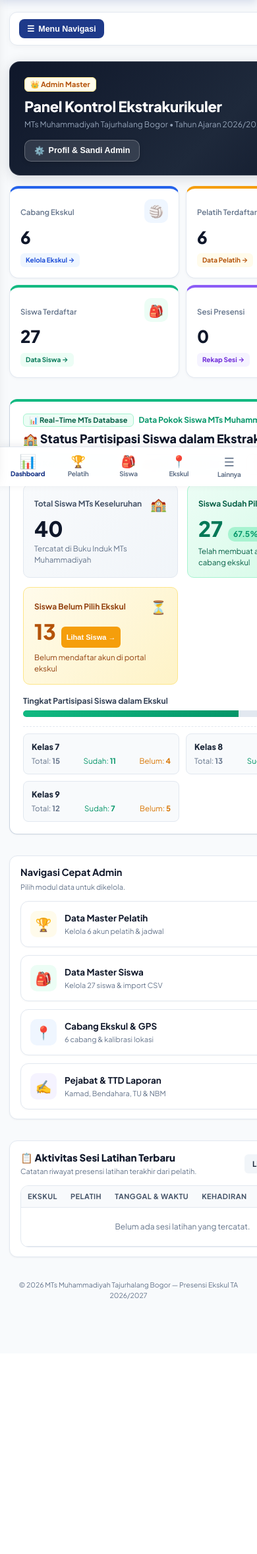
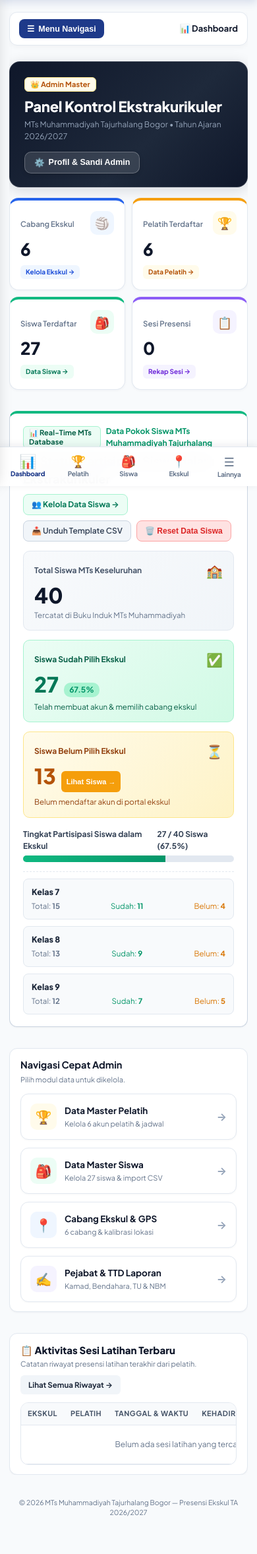
Before and after one commit to kamadmtsmtajurhalang-dot/ekskul-pastand, a Flask app: page /admin in a window 390 px wide; the page is wider, and only the part inside the window is pictured. Shown: the part 107-2463 px from the top of that part at 66% size. Before the commit the page ends 2077 px from the top of that part, so only its background shows below. Run offline with Flask 3, Linux system fonts and the light colour scheme; a user stored in the database is signed in; data comes from the database, SQL or seed files in the repository; data that the repository does not hold is empty.

Commit message:
fix(mobile): lock viewport to vertical scroll only on Admin Master and Pelatih pages

```diff
--- a/static/style.css
+++ b/static/style.css
@@ -16,8 +16,18 @@
     --shadow: 0 4px 6px -1px rgba(0, 0, 0, 0.05), 0 2px 4px -2px rgba(0, 0, 0, 0.05);
 }
 
-* {
+html {
     box-sizing: border-box;
+    width: 100%;
+    max-width: 100vw;
+    overflow-x: hidden;
+    position: relative;
+    -webkit-text-size-adjust: 100%;
+    -webkit-overflow-scrolling: touch;
+}
+
+*, *:before, *:after {
+    box-sizing: inherit;
     margin: 0;
     padding: 0;
     -webkit-tap-highlight-color: transparent;
@@ -36,6 +46,11 @@ body {
     padding-bottom: 40px;
     -webkit-font-smoothing: antialiased;
     -moz-osx-font-smoothing: grayscale;
+    width: 100%;
+    max-width: 100vw;
+    overflow-x: hidden;
+    position: relative;
+    -webkit-overflow-scrolling: touch;
 }
 
 /* Header & Navigation */
@@ -195,10 +212,19 @@ body {
     max-width: 1140px !important;
 }
 
+@media (max-width: 1140px) {
+    .main-admin, .header-admin {
+        max-width: 100% !important;
+    }
+}
+
 .screen-wrapper {
     display: flex;
     flex-direction: column;
     gap: 12px;
+    width: 100%;
+    max-width: 100%;
+    box-sizing: border-box;
 }
 
 /* Cards */
@@ -209,6 +235,9 @@ body {
     border: 1px solid var(--border);
     box-shadow: 0 1px 3px 0 rgba(15, 23, 42, 0.04), 0 1px 2px -1px rgba(15, 23, 42, 0.04);
     transition: border-color 0.15s ease, box-shadow 0.15s ease;
+    width: 100%;
+    max-width: 100%;
+    box-sizing: border-box;
 }
 
 @media (max-width: 640px) {
@@ -950,9 +979,13 @@ code {
 
 /* Tables */
 .table-responsive {
+    width: 100%;
+    max-width: 100%;
     overflow-x: auto;
     -webkit-overflow-scrolling: touch;
     border-radius: 10px;
+    box-sizing: border-box;
+    display: block;
 }
 
 .data-table {
@@ -1570,6 +1621,9 @@ code {
     gap: 20px;
     align-items: flex-start;
     margin-top: 4px;
+    width: 100%;
+    max-width: 100%;
+    box-sizing: border-box;
 }
 
 /* Sidebar on Desktop */
@@ -1692,9 +1746,12 @@ code {
 .admin-content-area {
     flex: 1;
     min-width: 0;
+    max-width: 100%;
+    width: 100%;
     display: flex;
     flex-direction: column;
     gap: 16px;
+    box-sizing: border-box;
 }
 
 /* Mobile Toggle Bar */
@@ -1735,26 +1792,42 @@ code {
     .admin-layout-wrapper {
         flex-direction: column;
         gap: 8px;
+        width: 100%;
+        max-width: 100%;
+        overflow-x: hidden;
+    }
+
+    .admin-content-area {
+        width: 100%;
+        max-width: 100%;
+        overflow-x: hidden;
     }
 
     .admin-mobile-toggle-bar {
         display: flex;
+        width: 100%;
+        max-width: 100%;
+        box-sizing: border-box;
     }
 
     .admin-sidebar {
         position: fixed;
         top: 0;
-        left: -300px;
+        left: 0;
         width: 280px;
+        max-width: 85vw;
         height: 100vh;
         z-index: 1050;
         border-radius: 0 16px 16px 0;
         background: #FFFFFF;
         box-shadow: 6px 0 25px rgba(0, 0, 0, 0.25);
         overflow-y: auto;
+        transform: translateX(-105%);
+        transition: transform 0.25s ease;
     }
 
     .admin-sidebar.open {
+        transform: translateX(0);
         left: 0;
     }
 
@@ -1781,10 +1854,16 @@ code {
 
     .mobile-bottom-nav {
         display: flex !important;
+        width: 100%;
+        max-width: 100vw;
+        box-sizing: border-box;
     }
 
     .mobile-ekskul-switcher-strip {
         display: flex !important;
+        width: 100%;
+        max-width: 100%;
+        box-sizing: border-box;
     }
 
     .data-table th, .data-table td {
@@ -1963,3 +2058,68 @@ code {
     color: var(--muted);
     padding: 0 16px;
 }
+
+/* Session Card & Attendance Summary for Riwayat */
+.attendance-summary-row {
+    display: flex;
+    flex-wrap: wrap;
+    gap: 6px;
+    margin: 10px 0;
+    align-items: center;
+}
+
+.att-stat {
+    font-size: 11px;
+    font-weight: 700;
+    padding: 3px 8px;
+    border-radius: 6px;
+    white-space: nowrap;
+}
+
+.stat-hadir { background: #DCFCE7; color: #166534; border: 1px solid #BBF7D0; }
+.stat-izin  { background: #FEF3C7; color: #92400E; border: 1px solid #FDE68A; }
+.stat-sakit { background: #DBEAFE; color: #1E40AF; border: 1px solid #BFDBFE; }
+.stat-alpa  { background: #FEE2E2; color: #991B1B; border: 1px solid #FECACA; }
+.stat-total { background: #F1F5F9; color: #334155; border: 1px solid #E2E8F0; }
+
+.session-info-grid {
+    display: flex;
+    flex-wrap: wrap;
+    gap: 8px 16px;
+    margin: 10px 0;
+    font-size: 12px;
+}
+
+/* =========================================================
+   STRICT MOBILE HORIZONTAL LOCK (Viewport Protection)
+   ========================================================= */
+@media (max-width: 768px) {
+    html, body {
+        overflow-x: hidden !important;
+        max-width: 100vw !important;
+        position: relative !important;
+        width: 100% !important;
+    }
+
+    .main-container,
+    .main-admin,
+    .admin-layout-wrapper,
+    .admin-content-area,
+    .screen-wrapper,
+    .card {
+        max-width: 100% !important;
+        width: 100% !important;
+        box-sizing: border-box !important;
+    }
+
+    img, video, iframe, canvas {
+        max-width: 100% !important;
+        height: auto;
+    }
+
+    /* Wrap flex rows cleanly */
+    .admin-hero-card > div,
+    .page-title-box > div {
+        flex-wrap: wrap !important;
+    }
+}
--- a/static/sw.js
+++ b/static/sw.js
@@ -1,5 +1,5 @@
 // Service Worker - Presensi Ekskul MTs Muhammadiyah Tajurhalang
-const CACHE_NAME = 'presensi-ekskul-v1';
+const CACHE_NAME = 'presensi-ekskul-v2';
 const STATIC_ASSETS = [
   '/',
   '/static/style.css',
--- a/templates/admin_dashboard.html
+++ b/templates/admin_dashboard.html
@@ -401,7 +401,7 @@
      MODAL DAFTAR SISWA BELUM PILIH EKSKUL
      ========================================================= -->
 <div id="modalSiswaBelumPilih" class="modal-overlay" style="display: none;">
-    <div class="modal-card modal-card-lg" style="border-top: 4px solid #F59E0B; max-width: 680px; width: 95%;">
+    <div class="modal-card modal-card-lg" style="border-top: 4px solid #F59E0B; max-width: min(680px, calc(100vw - 24px)); width: 100%;">
         <div class="modal-header-row">
             <div>
                 <h3 class="modal-title" style="margin: 0; font-size: 16px; font-weight: 800; color: #B45309;">
@@ -414,7 +414,7 @@
             <button type="button" class="modal-close-btn" onclick="closeModalSiswaBelumPilih()">&times;</button>
         </div>
 
-        <div style="max-height: 380px; overflow-y: auto; margin: 14px 0; border: 1px solid #E2E8F0; border-radius: 8px;">
+        <div class="table-responsive" style="max-height: 380px; overflow-y: auto; overflow-x: auto; -webkit-overflow-scrolling: touch; margin: 14px 0; border: 1px solid #E2E8F0; border-radius: 8px;">
             <table class="data-table" style="margin: 0;">
                 <thead>
                     <tr style="background: #FFFBEB;">
@@ -475,7 +475,7 @@
      MODAL KONFIRMASI HAPUS SELURUH DATA SISWA (RESET TOTAL)
      ========================================================= -->
 <div id="modalDeleteAllMasterSiswa" class="modal-overlay" style="display: none;">
-    <div class="modal-card modal-card-md" style="border-top: 4px solid #DC2626; max-width: 530px;">
+    <div class="modal-card modal-card-md" style="border-top: 4px solid #DC2626; max-width: min(530px, calc(100vw - 24px)); width: 100%;">
         <div class="modal-header-row">
             <h3 class="modal-title" style="margin: 0; font-size: 16px; font-weight: 800; color: #991B1B;">
                 🚨 Hapus Seluruh Data Siswa (Reset Total)
--- a/templates/admin_pejabat.html
+++ b/templates/admin_pejabat.html
@@ -34,7 +34,7 @@
 </div>
 
 <form action="/admin/pejabat/simpan" method="POST" id="formPejabat">
-    <div style="display: grid; grid-template-columns: repeat(auto-fit, minmax(320px, 1fr)); gap: 16px; margin-bottom: 20px;">
+    <div style="display: grid; grid-template-columns: repeat(auto-fit, minmax(min(100%, 280px), 1fr)); gap: 16px; margin-bottom: 20px;">
 
         <!-- CARD 1: KEPALA MADRASAH (KAMAD) -->
         <div class="card" style="border-top: 4px solid #1E3A8A; background: #FFFFFF; border-radius: 12px; padding: 18px 20px;">
@@ -206,8 +206,8 @@
     </div>
 
     <!-- Kotak Tanda Tangan Simulasi (Sesuai Kertas A4 Laporan Bulanan) -->
-    <div style="background: #FFFFFF; border: 1px solid #94A3B8; border-radius: 8px; padding: 24px; box-shadow: inset 0 0 10px rgba(0,0,0,0.02); font-family: Arial, sans-serif; font-size: 11.5px; line-height: 1.4;">
-        <table style="width: 100%; border-collapse: collapse; text-align: center;">
+    <div class="table-responsive" style="background: #FFFFFF; border: 1px solid #94A3B8; border-radius: 8px; padding: 16px; box-shadow: inset 0 0 10px rgba(0,0,0,0.02); font-family: Arial, sans-serif; font-size: 11.5px; line-height: 1.4; overflow-x: auto; -webkit-overflow-scrolling: touch;">
+        <table style="width: 100%; min-width: 480px; border-collapse: collapse; text-align: center;">
             <!-- Baris 1: Pelatih & Waka Kesiswaan -->
             <tr>
                 <td style="width: 50%; padding: 8px 16px; vertical-align: top;">
--- a/templates/admin_pelatih.html
+++ b/templates/admin_pelatih.html
@@ -63,7 +63,7 @@
                 Cabang Ekskul yang Diampu <span class="req">*</span>
                 <small style="color: #2563EB; font-weight: 700;">(Bisa centang lebih dari 1 jika guru memegang beberapa ekskul)</small>
             </label>
-            <div style="display: grid; grid-template-columns: repeat(auto-fill, minmax(200px, 1fr)); gap: 8px; margin-top: 6px; background: #F8FAFC; border: 1px solid #CBD5E1; padding: 12px; border-radius: 8px;">
+            <div style="display: grid; grid-template-columns: repeat(auto-fill, minmax(min(100%, 180px), 1fr)); gap: 8px; margin-top: 6px; background: #F8FAFC; border: 1px solid #CBD5E1; padding: 12px; border-radius: 8px;">
                 {% for e in ekskul_list %}
                 <label style="display: flex; align-items: center; gap: 8px; background: white; border: 1px solid #E2E8F0; padding: 8px 10px; border-radius: 6px; cursor: pointer; font-size: 13px; font-weight: 600;">
                     <input type="checkbox" name="ekskul_ids" value="{{ e.id }}" style="width: 16px; height: 16px; cursor: pointer;">
@@ -204,7 +204,7 @@
 
             <div class="form-group">
                 <label class="form-label" style="font-weight: 700;">Centang Cabang Ekskul yang Dipegang <span class="req">*</span></label>
-                <div style="display: grid; grid-template-columns: repeat(auto-fill, minmax(200px, 1fr)); gap: 8px; margin-top: 6px; max-height: 260px; overflow-y: auto; padding: 6px; background: #F8FAFC; border: 1px solid #E2E8F0; border-radius: 8px;">
+                <div style="display: grid; grid-template-columns: repeat(auto-fill, minmax(min(100%, 180px), 1fr)); gap: 8px; margin-top: 6px; max-height: 260px; overflow-y: auto; padding: 6px; background: #F8FAFC; border: 1px solid #E2E8F0; border-radius: 8px;">
                     {% for e in ekskul_list %}
                     <label style="display: flex; align-items: center; gap: 8px; background: white; border: 1px solid #CBD5E1; padding: 8px 10px; border-radius: 6px; cursor: pointer; font-size: 12.5px; font-weight: 600;">
                         <input type="checkbox" name="ekskul_ids" class="chk-edit-ekskul" value="{{ e.id }}" style="width: 16px; height: 16px; cursor: pointer;">
--- a/templates/admin_siswa.html
+++ b/templates/admin_siswa.html
@@ -260,7 +260,7 @@
      MODAL EDIT DATA SISWA (MASTER POKOK & AKUN TERHUBUNG)
      ========================================================= -->
 <div id="modalEditMasterSiswa" class="modal-overlay" style="display: none;">
-    <div class="modal-card modal-card-md" style="border-top: 4px solid #4F46E5; max-width: 490px;">
+    <div class="modal-card modal-card-md" style="border-top: 4px solid #4F46E5; max-width: min(490px, calc(100vw - 24px)); width: 100%;">
         <div class="modal-header-row">
             <h3 class="modal-title" style="margin: 0; font-size: 16px; font-weight: 800; color: #1E1B4B; display: flex; align-items: center; gap: 8px;">
                 <span>✏️</span> <span>Edit Data Siswa</span>
@@ -337,7 +337,7 @@
      MODAL TAMBAH 1 SISWA MASTER SECARA MANUAL
      ========================================================= -->
 <div id="modalTambahMasterSiswa" class="modal-overlay" style="display: none;">
-    <div class="modal-card modal-card-md" style="border-top: 4px solid #10B981; max-width: 480px;">
+    <div class="modal-card modal-card-md" style="border-top: 4px solid #10B981; max-width: min(480px, calc(100vw - 24px)); width: 100%;">
         <div class="modal-header-row">
             <h3 class="modal-title" style="margin: 0; font-size: 16px; font-weight: 800; color: #065F46;">
                 ➕ Tambah Siswa ke Master Data MTs
@@ -431,7 +431,7 @@
      MODAL KONFIRMASI HAPUS SELURUH DATA SISWA (RESET TOTAL)
      ========================================================= -->
 <div id="modalDeleteAllMasterSiswa" class="modal-overlay" style="display: none;">
-    <div class="modal-card modal-card-md" style="border-top: 4px solid #DC2626; max-width: 530px;">
+    <div class="modal-card modal-card-md" style="border-top: 4px solid #DC2626; max-width: min(530px, calc(100vw - 24px)); width: 100%;">
         <div class="modal-header-row">
             <h3 class="modal-title" style="margin: 0; font-size: 16px; font-weight: 800; color: #991B1B;">
                 🚨 Hapus Seluruh Data Siswa (Reset Total)
--- a/templates/base.html
+++ b/templates/base.html
@@ -15,7 +15,7 @@
     <link rel="apple-touch-icon" href="/static/apple-touch-icon.png">
     <link rel="icon" type="image/png" sizes="192x192" href="/static/icon-192.png">
 
-    <link rel="stylesheet" href="/static/style.css?v=20261104b">
+    <link rel="stylesheet" href="/static/style.css?v=20261107c">
     <link rel="preconnect" href="https://fonts.googleapis.com">
     <link rel="preconnect" href="https://fonts.gstatic.com" crossorigin>
     <link href="https://fonts.googleapis.com/css2?family=Plus+Jakarta+Sans:wght@400;500;600;700;800&display=swap" rel="stylesheet">
--- a/templates/pelatih_dashboard.html
+++ b/templates/pelatih_dashboard.html
@@ -25,7 +25,7 @@
     </div>
 
     <!-- 2. Shortcut Utama 1 & 2: Presensi Latihan Hari Ini & Jadwal Ekskul (Grid 2 Kolom) -->
-    <div style="display: grid; grid-template-columns: repeat(auto-fit, minmax(280px, 1fr)); gap: 16px; margin-bottom: 18px;">
+    <div style="display: grid; grid-template-columns: repeat(auto-fit, minmax(min(100%, 280px), 1fr)); gap: 16px; margin-bottom: 18px;">
         <!-- FITUR SHORTCUT 4: LINK PRESENSI LATIHAN HARI INI -->
         <div class="card" style="margin: 0; background: linear-gradient(135deg, #EFF6FF 0%, #DBEAFE 100%); border: 1.5px solid #93C5FD; border-radius: 12px; padding: 18px; display: flex; flex-direction: column; justify-content: space-between;">
             <div>
@@ -111,7 +111,7 @@
     </div>
 
     <!-- 4. Shortcut Utama 3: Pengumuman Admin Master & Menu Kirim Pengingat ke Siswa -->
-    <div style="display: grid; grid-template-columns: repeat(auto-fit, minmax(300px, 1fr)); gap: 16px; margin-bottom: 20px;">
+    <div style="display: grid; grid-template-columns: repeat(auto-fit, minmax(min(100%, 280px), 1fr)); gap: 16px; margin-bottom: 20px;">
         <!-- Info dari Admin Master (Berupa Angka) -->
         <div class="card" style="margin: 0; background: #FFFFFF; border: 1.5px solid #E2E8F0; border-radius: 12px; padding: 18px;">
             <div style="display: flex; justify-content: space-between; align-items: center; margin-bottom: 12px;">
```
Also changed, not shown: other parts of static/style.css (+41 -5 lines).
